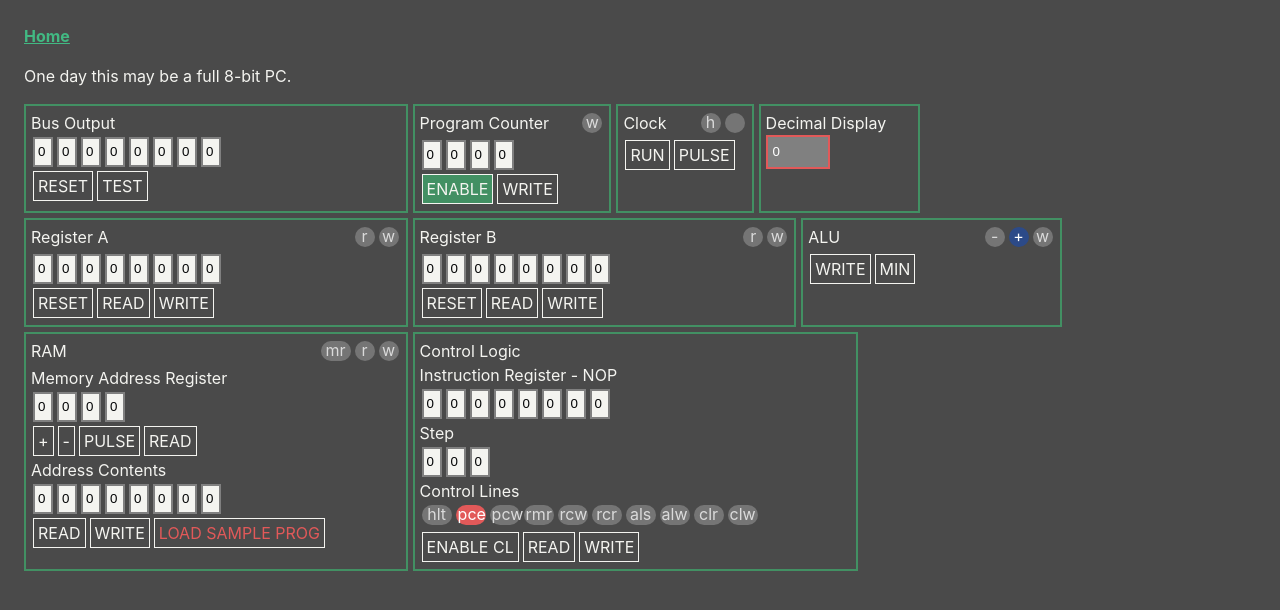
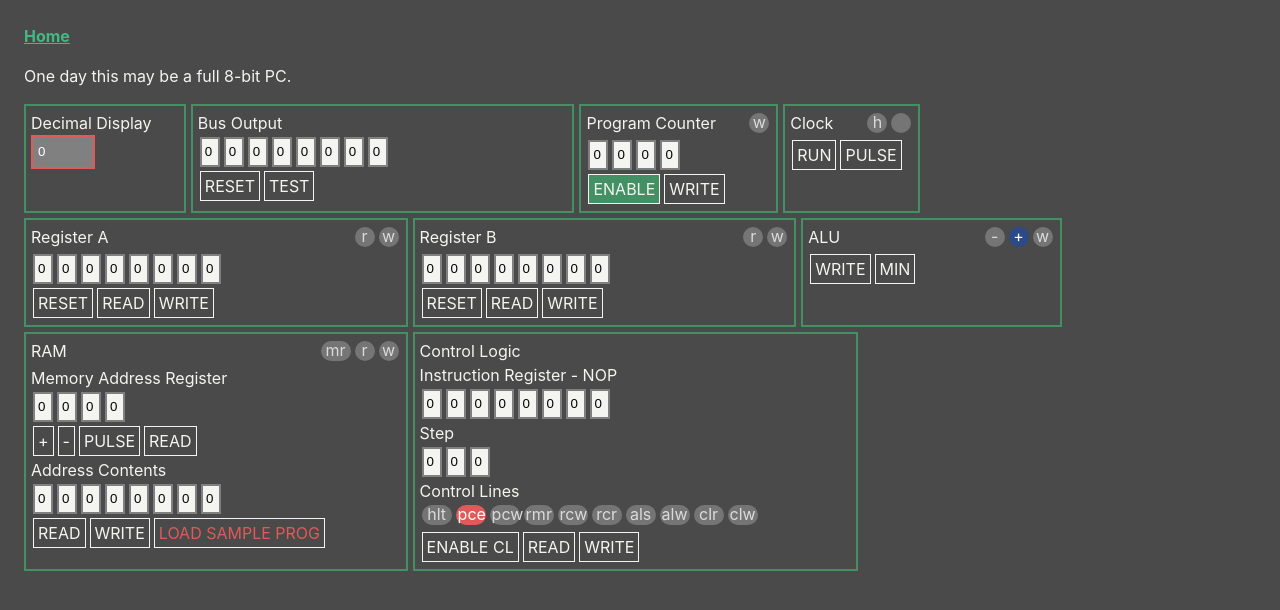
Before and after one commit to jacobpretorius/crazyman-pc, a Vue app: page / in a window 1280 px wide. Shown: the top 610 px of the page. Built offline with nearby package versions, Linux system fonts and the light colour scheme.

Commit message:
Move decimal display

```diff
--- a/src/components/CpuContainer/CpuContainer.vue
+++ b/src/components/CpuContainer/CpuContainer.vue
@@ -3,10 +3,10 @@
     <p>One day this may be a full 8-bit PC.</p>
 
     <div class="flexer">
+      <DecimalDisplay class="decimal-display"/>
       <BusOutput class="bus-output" />
       <ProgramCounter class="program-counter" />
       <Clock class="clock" />
-      <DecimalDisplay class="decimal-display"/>
 
       <Register class="register" register-name="A" />
       <Register class="register" register-name="B" />
```
